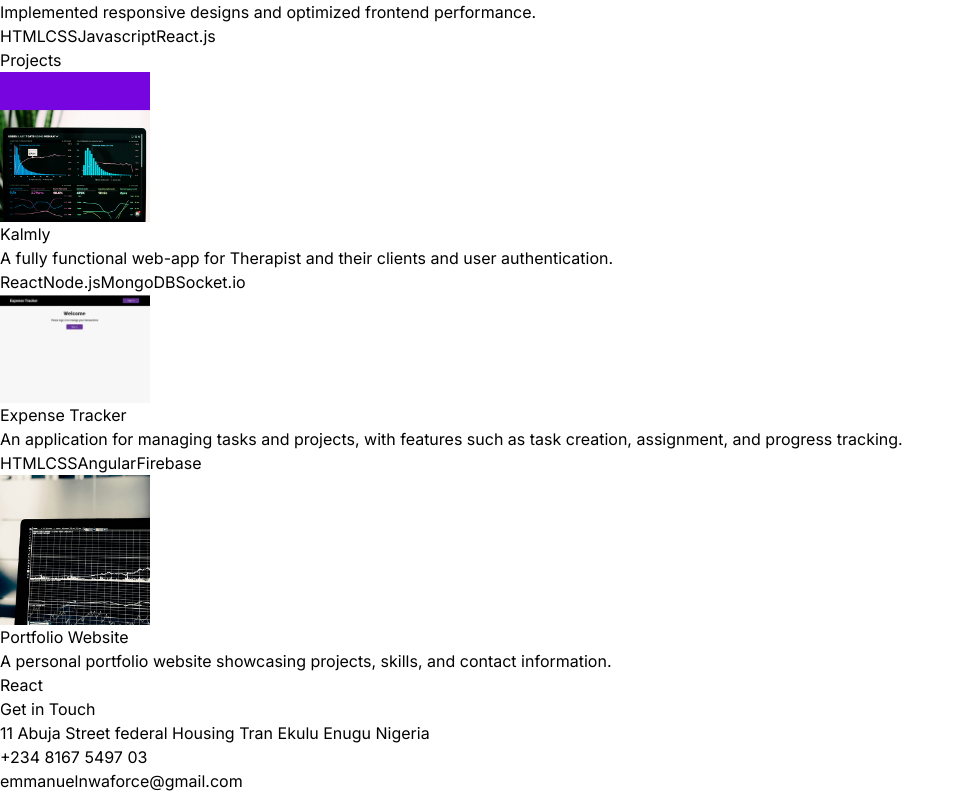
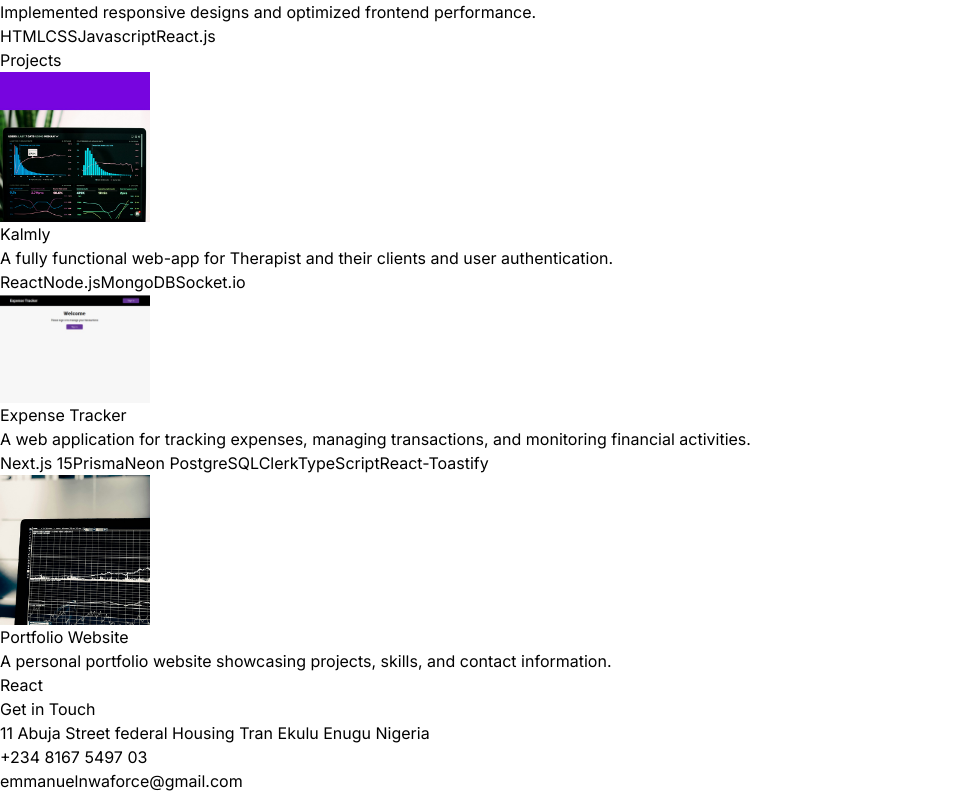
Before and after one commit to Nwaforce/Portfolio, a React (Vite) app: page / in a window 1280 px wide. Shown: the part 1743-2536 px from the top of the page, without its empty margins (0-965 px from the left). Built offline with nearby package versions, Linux system fonts and the light colour scheme.

Commit message:
update on description

```diff
--- a/src/constants/index.js
+++ b/src/constants/index.js
@@ -58,9 +58,8 @@ export const PROJECTS = [
   {
     title: "Expense Tracker",
     image: project0,
-    description:
-      "An application for managing tasks and projects, with features such as task creation, assignment, and progress tracking.",
-    technologies: ["HTML", "CSS", "Angular", "Firebase"],
+    "description": "A web application for tracking expenses, managing transactions, and monitoring financial activities.",
+    "technologies": ["Next.js 15", "Prisma", "Neon PostgreSQL", "Clerk", "TypeScript", "React-Toastify"]
   },
   {
     title: "Portfolio Website",
```
